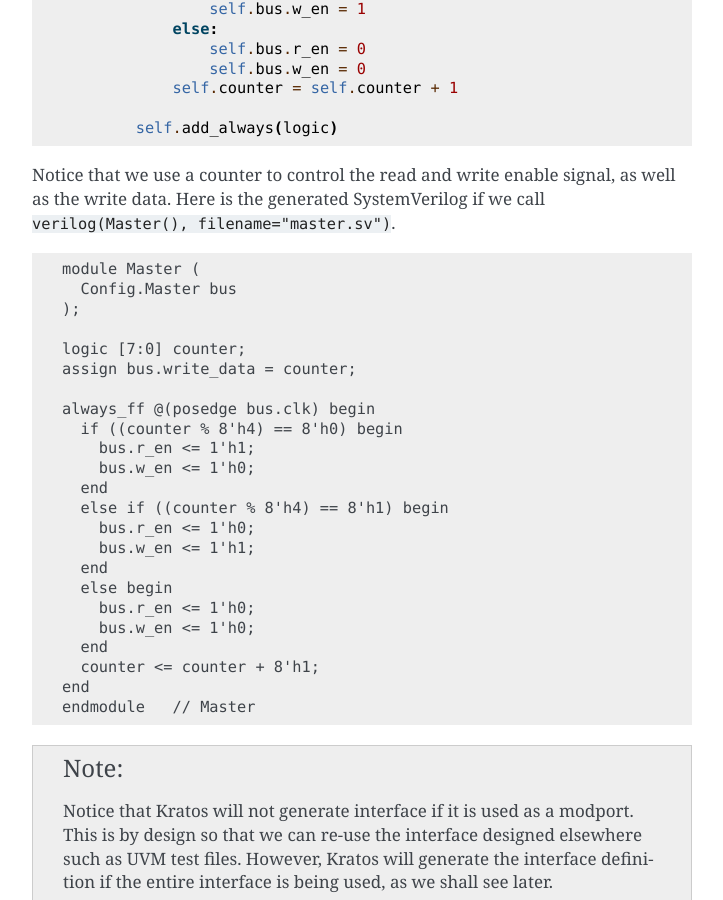
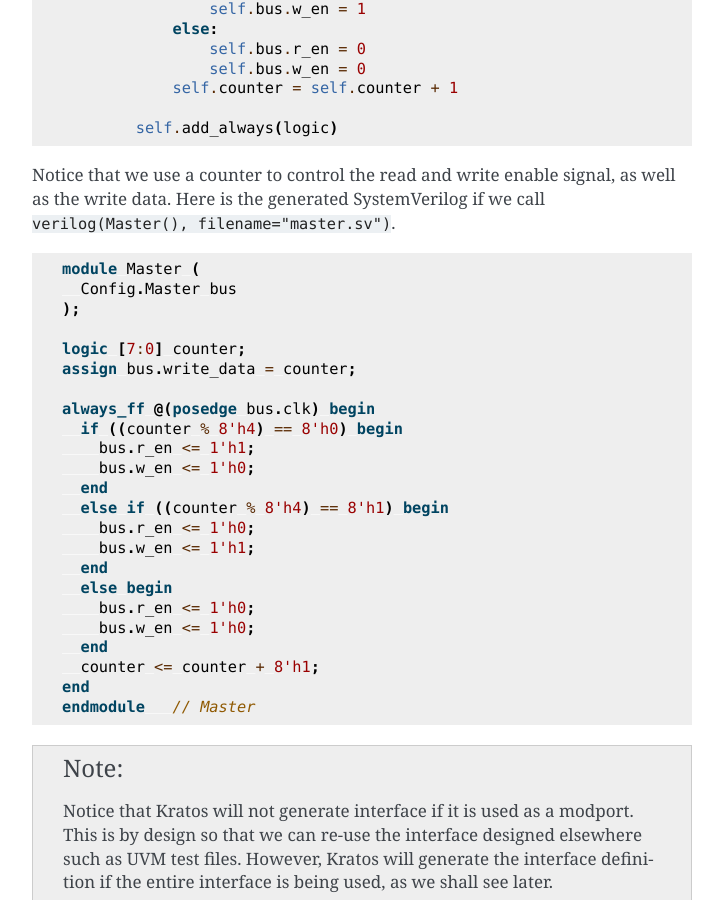
Before and after one commit to Kuree/kratos, a Sphinx documentation site: the page built from docs/advanced/interface.rst, in a window 1280 px wide and 900 px high, scrolled down 1811 px. Shown: the whole window, without its empty margins (388-1111 px from the left). Built offline with Sphinx 7.4.7, drawn with Linux system fonts in a browser that asks for light colours.

```diff
--- a/docs/advanced/interface.rst
+++ b/docs/advanced/interface.rst
@@ -103,7 +103,7 @@ Notice that we use a counter to control the read and write enable signal,
 as well as the write data. Here is the generated SystemVerilog if we call
 ``verilog(Master(), filename="master.sv")``.
 
-.. code-block:: SystemVerilog:
+.. code-block:: SystemVerilog
 
     module Master (
       Config.Master bus
--- a/setup.py
+++ b/setup.py
@@ -40,7 +40,7 @@ class CMakeBuild(build_ext):
         cmake_args = ['-DCMAKE_LIBRARY_OUTPUT_DIRECTORY=' + extdir,
                       '-DPYTHON_EXECUTABLE=' + sys.executable]
 
-        cfg = 'Debug'# if self.debug else 'Release'
+        cfg = 'Debug' if self.debug else 'Release'
         build_args = ['--config', cfg]
 
         if platform.system() == "Windows":
```
